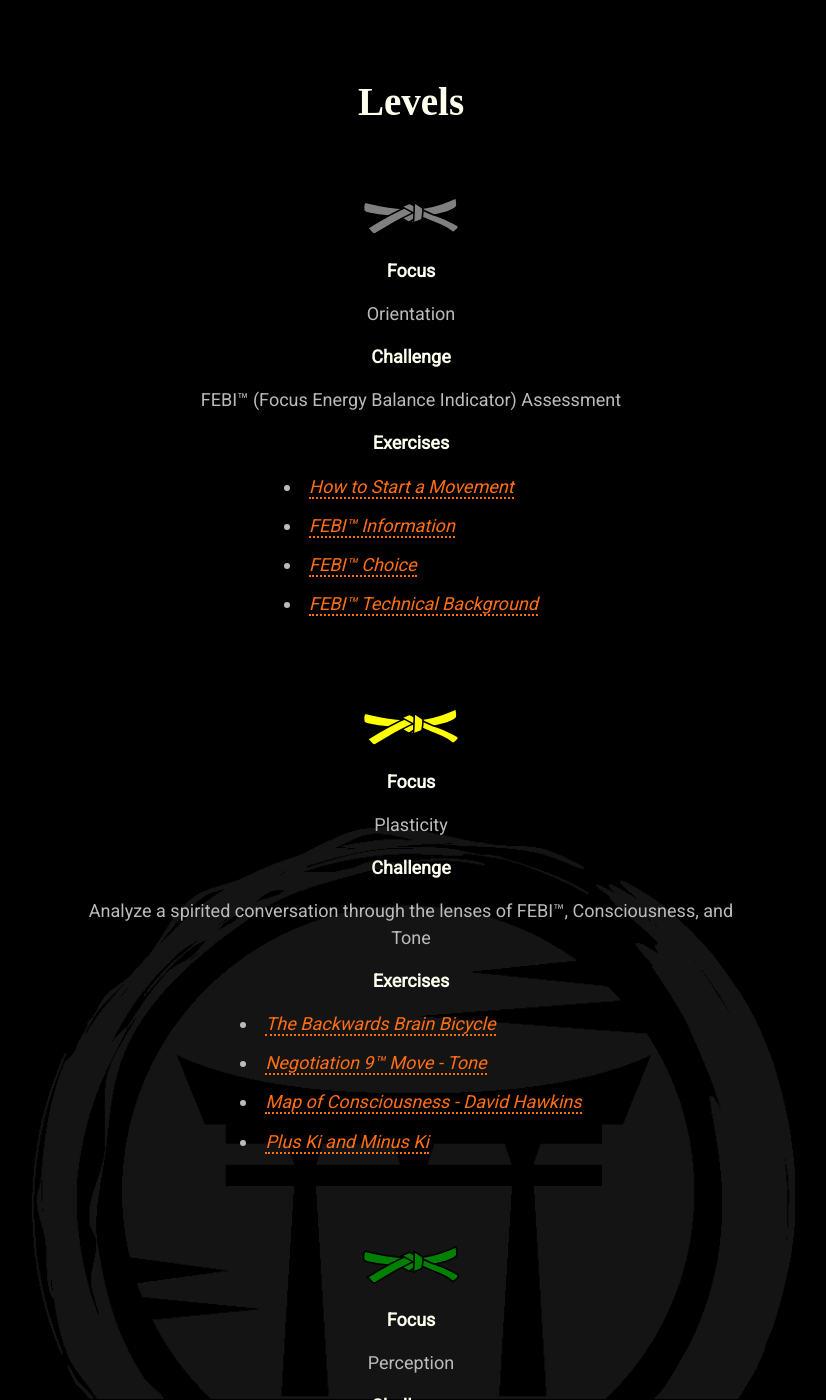
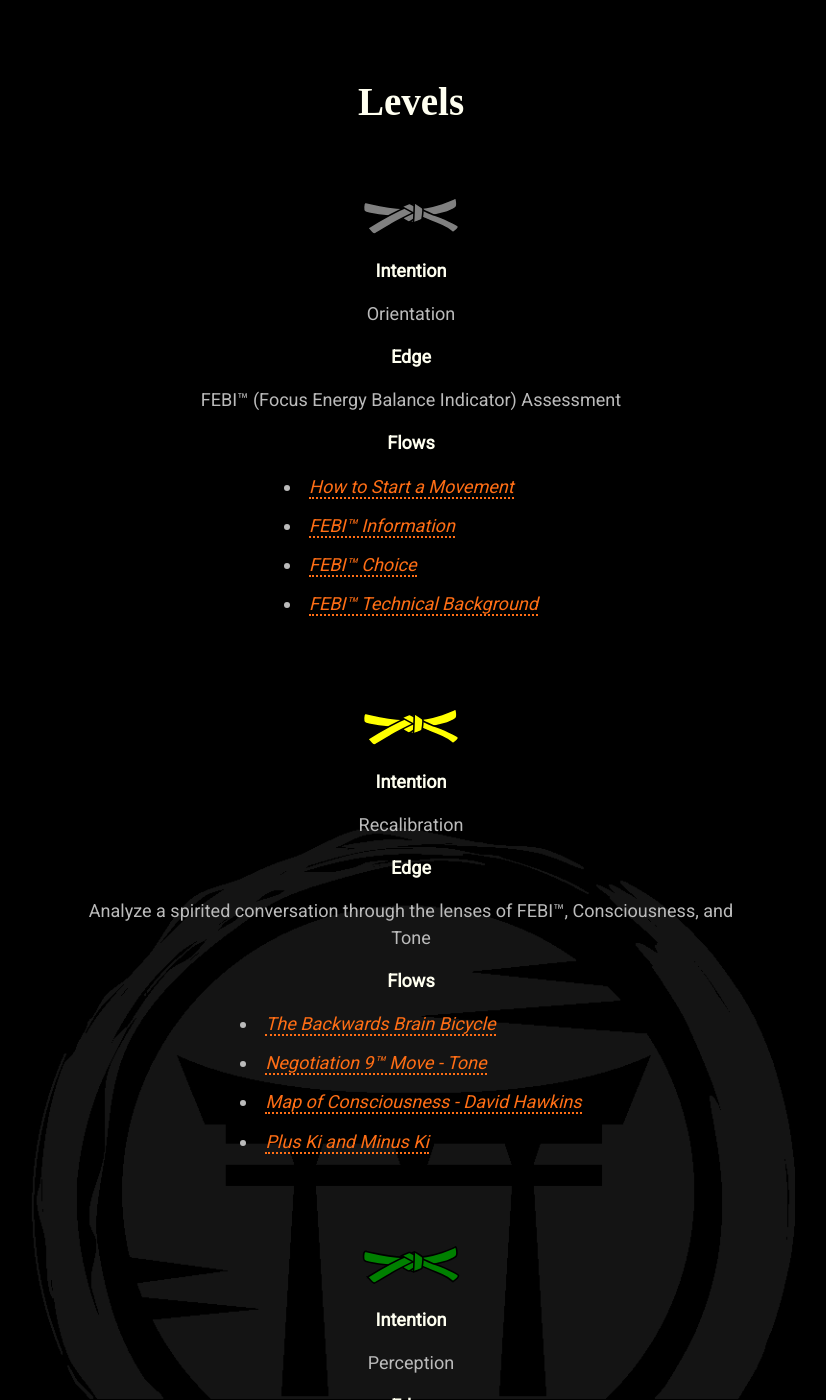
Before and after one commit to mindset-dojo/mindset-dojo.github.io, a Jekyll site: the page built from program.md, in a window 1280 px wide and 1400 px high, scrolled down 1727 px. Shown: the whole window, without its empty margins (229-1055 px from the left). Built offline with Jekyll 4.4.1, drawn with Linux system fonts in a browser that asks for light colours; some web fonts are replaced; some of the changed text lies outside the part shown.

Commit message:
feat: Refactor Program Intention

```diff
--- a/program.md
+++ b/program.md
@@ -59,11 +59,11 @@
       color=level.color
       title=level.label %}
       </h3>
-      <p><strong>Focus</strong></p> <p>{{ level.focus }}</p>
-      <p><strong>Challenge</strong></p> <p>{{ level.challenge }}</p>
+      <p><strong>Intention</strong></p> <p>{{ level.intention }}</p>
+      <p><strong>Edge</strong></p> <p>{{ level.edge }}</p>
       <ul>
-        <p><strong>Exercises</strong></p>
-        {% for item in level.exercises %}
+        <p><strong>Flows</strong></p>
+        {% for item in level.flows %}
           <li><a href="{{ item.url }}" target="_blank">{{ item.label }}</a></li>
         {% endfor %}
       </ul>
```
Also changed, not shown: _data/program.yaml (+24 -24 lines).
